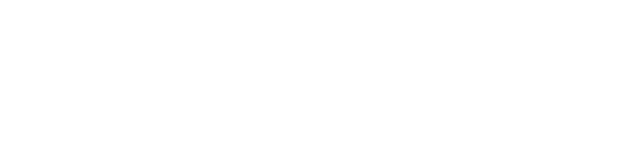
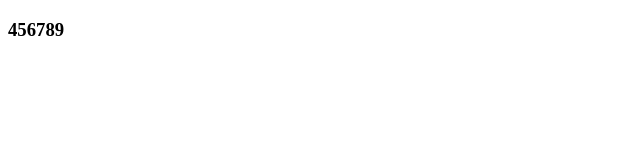
Before and after one commit to 2000212/web_bigevent, a plain HTML site: page index.html in a window 1280 px wide. Shown: the full height of the page, 0-640 px from the left. Drawn offline with Linux system fonts and the light colour scheme.

Commit message:
init project

```diff
--- a/index.html
+++ b/index.html
@@ -6,6 +6,6 @@
     <title>Document</title>
 </head>
 <body>
-
+    <h3>456789</h3>
 </body>
 </html>
```
